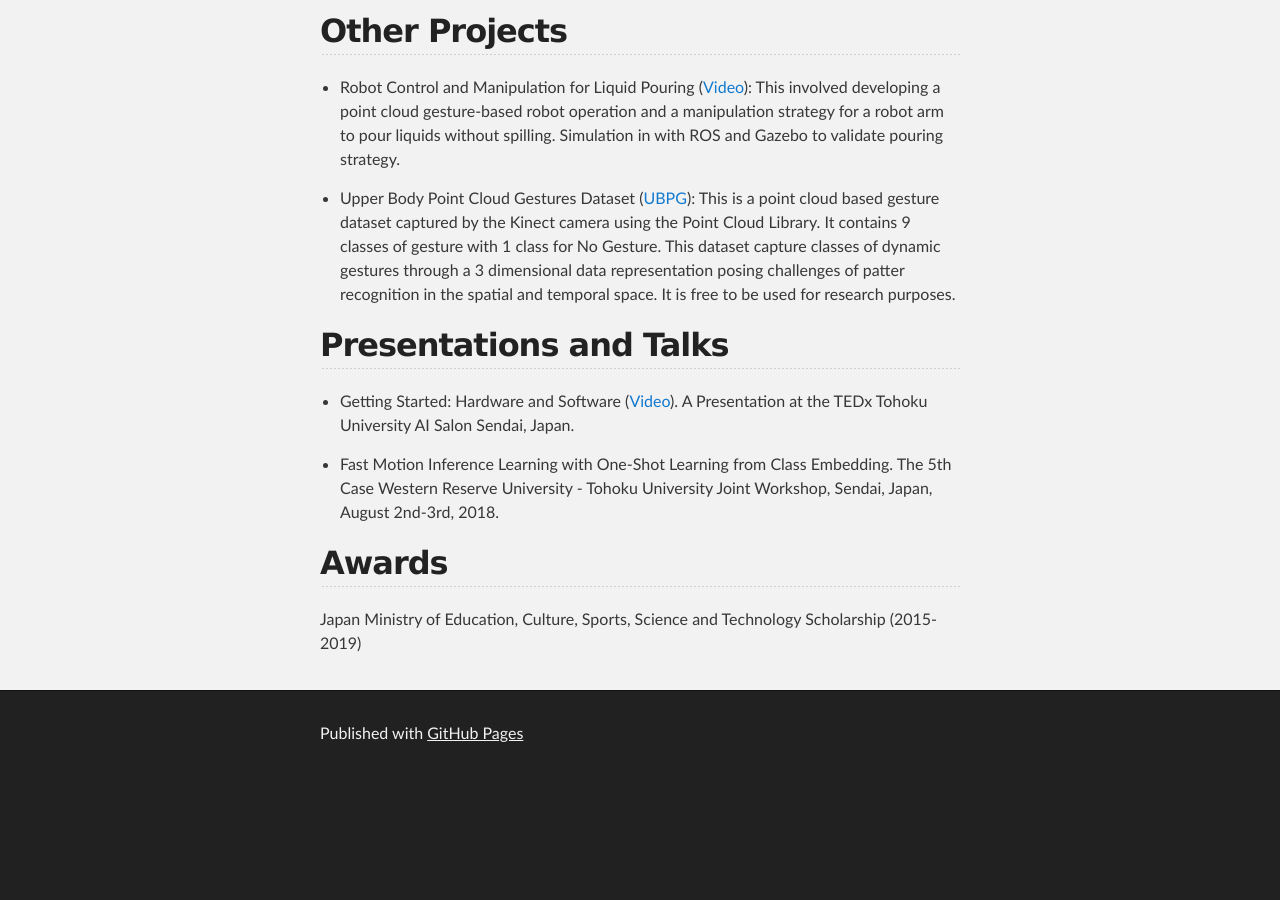
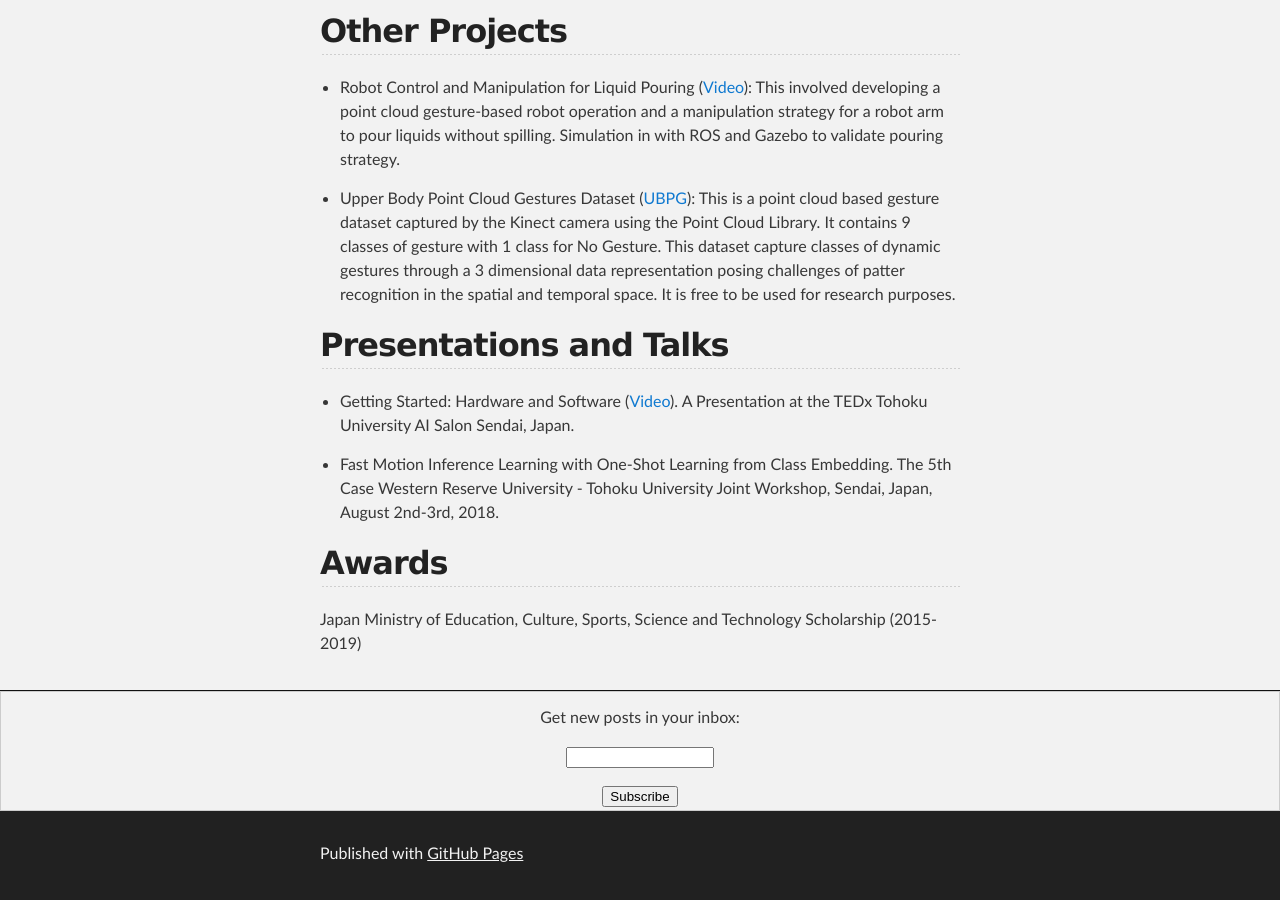
Before and after one commit to toluwajosh/toluwajosh.github.io, a Jekyll site: the page built from index.md, in a window 1280 px wide and 900 px high, scrolled down 1455 px. Built offline with Jekyll 4.4.1, drawn with Linux system fonts in a browser that asks for light colours; before the commit the page ends 2235 px from its top, so only the background shows below that.

Commit message:
added mail subscription

```diff
--- a/_layouts/default.html
+++ b/_layouts/default.html
@@ -27,7 +27,7 @@
       <h2 id="project_tagline">{{ site.description | default: site.github.project_tagline }}</h2>
       <nav>
         {% for item in site.data.navigation %}
-          <a href="{{ item.link }}" {% if page.url == item.link %}class="current"{% endif %}>{{ item.name }}</a> |
+        <a href="{{ item.link }}" {% if page.url == item.link %}class="current" {% endif %}>{{ item.name }}</a> |
         {% endfor %}
       </nav>
 
@@ -46,10 +46,18 @@
       {{ content }}
     </section>
   </div>
+  <form style="border:1px solid #ccc;padding:3px;text-align:center;"
+    action="https://feedburner.google.com/fb/a/mailverify" method="post" target="popupwindow"
+    onsubmit="window.open('https://feedburner.google.com/fb/a/mailverify?uri=JoshuaOwoyemi', 'popupwindow', 'scrollbars=yes,width=550,height=520');return true">
+    <p>Get new posts in your inbox:</p>
+    <p><input type="text" style="width:140px" name="email" /></p><input type="hidden" value="JoshuaOwoyemi"
+      name="uri" /><input type="hidden" name="loc" value="en_US" /><input type="submit" value="Subscribe" />
+  </form>
 
   <!-- FOOTER  -->
   <div id="footer_wrap" class="outer">
     <footer class="inner">
+
       {% if site.github.is_project_page %}
       <p class="copyright">{{ site.title | default: site.github.repository_name }} maintained by <a
           href="{{ site.github.owner_url }}">{{ site.github.owner_name }}</a></p>
@@ -61,10 +69,10 @@
   {% if site.google_analytics %}
   <script>
     (function (i, s, o, g, r, a, m) {
-    i['GoogleAnalyticsObject'] = r; i[r] = i[r] || function () {
-      (i[r].q = i[r].q || []).push(arguments)
-    }, i[r].l = 1 * new Date(); a = s.createElement(o),
-      m = s.getElementsByTagName(o)[0]; a.async = 1; a.src = g; m.parentNode.insertBefore(a, m)
+      i['GoogleAnalyticsObject'] = r; i[r] = i[r] || function () {
+        (i[r].q = i[r].q || []).push(arguments)
+      }, i[r].l = 1 * new Date(); a = s.createElement(o),
+        m = s.getElementsByTagName(o)[0]; a.async = 1; a.src = g; m.parentNode.insertBefore(a, m)
     })(window, document, 'script', '//www.google-analytics.com/analytics.js', 'ga');
     ga('create', '{{ site.google_analytics }}', 'auto');
     ga('send', 'pageview');
```
